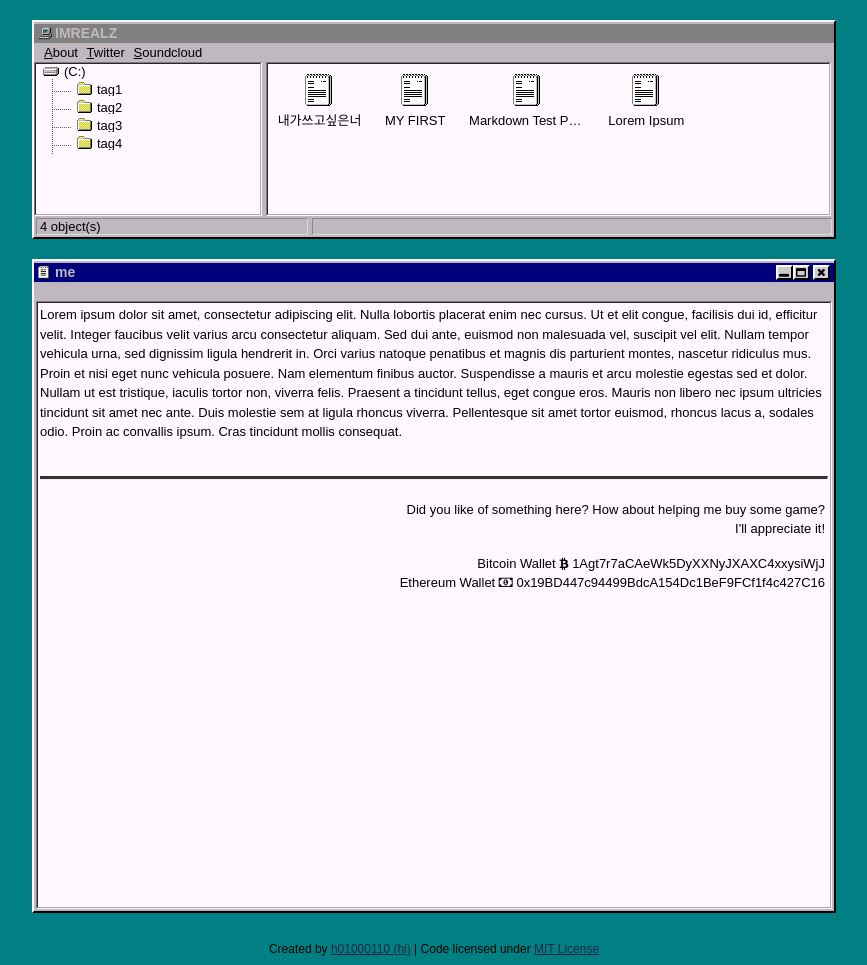
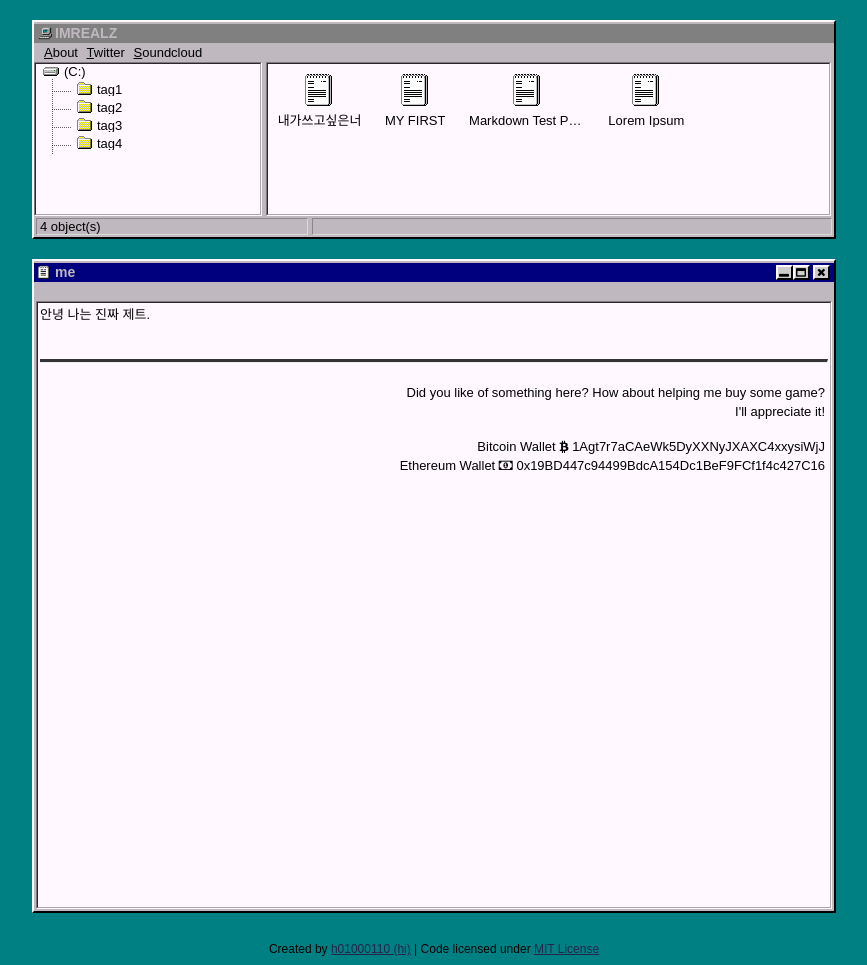
Before and after one commit to imrealz/imrealz.github.com23, a Jekyll site: the page built from me/index.md, in a window 1280 px wide. Shown: the whole page, without its empty margins (206-1073 px from the left). Built offline with Jekyll 4.4.1, drawn with Linux system fonts in a browser that asks for light colours.

Commit message:
Update index.md

```diff
--- a/me/index.md
+++ b/me/index.md
@@ -3,4 +3,4 @@ layout: me
 title: me
 ---
 
-Lorem ipsum dolor sit amet, consectetur adipiscing elit. Nulla lobortis placerat enim nec cursus. Ut et elit congue, facilisis dui id, efficitur velit. Integer faucibus velit varius arcu consectetur aliquam. Sed dui ante, euismod non malesuada vel, suscipit vel elit. Nullam tempor vehicula urna, sed dignissim ligula hendrerit in. Orci varius natoque penatibus et magnis dis parturient montes, nascetur ridiculus mus. Proin et nisi eget nunc vehicula posuere. Nam elementum finibus auctor. Suspendisse a mauris et arcu molestie egestas sed et dolor. Nullam ut est tristique, iaculis tortor non, viverra felis. Praesent a tincidunt tellus, eget congue eros. Mauris non libero nec ipsum ultricies tincidunt sit amet nec ante. Duis molestie sem at ligula rhoncus viverra. Pellentesque sit amet tortor euismod, rhoncus lacus a, sodales odio. Proin ac convallis ipsum. Cras tincidunt mollis consequat.
+안녕 나는 진짜 제트.
```
